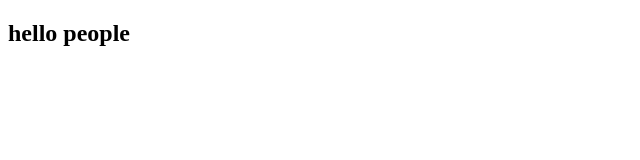
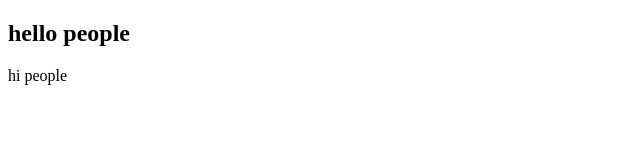
Before and after one commit to sabitameem/my-second-repository, a plain HTML site: page index.html in a window 1280 px wide. Shown: the full height of the page, 0-640 px from the left. Drawn offline with Linux system fonts and the light colour scheme.

Commit message:
new file

```diff
--- a/index.html
+++ b/index.html
@@ -8,6 +8,7 @@
 </head>
 <body>
     <h2>hello people</h2>
+    <p>hi people</p>
 
 </body>
 </html>
```
